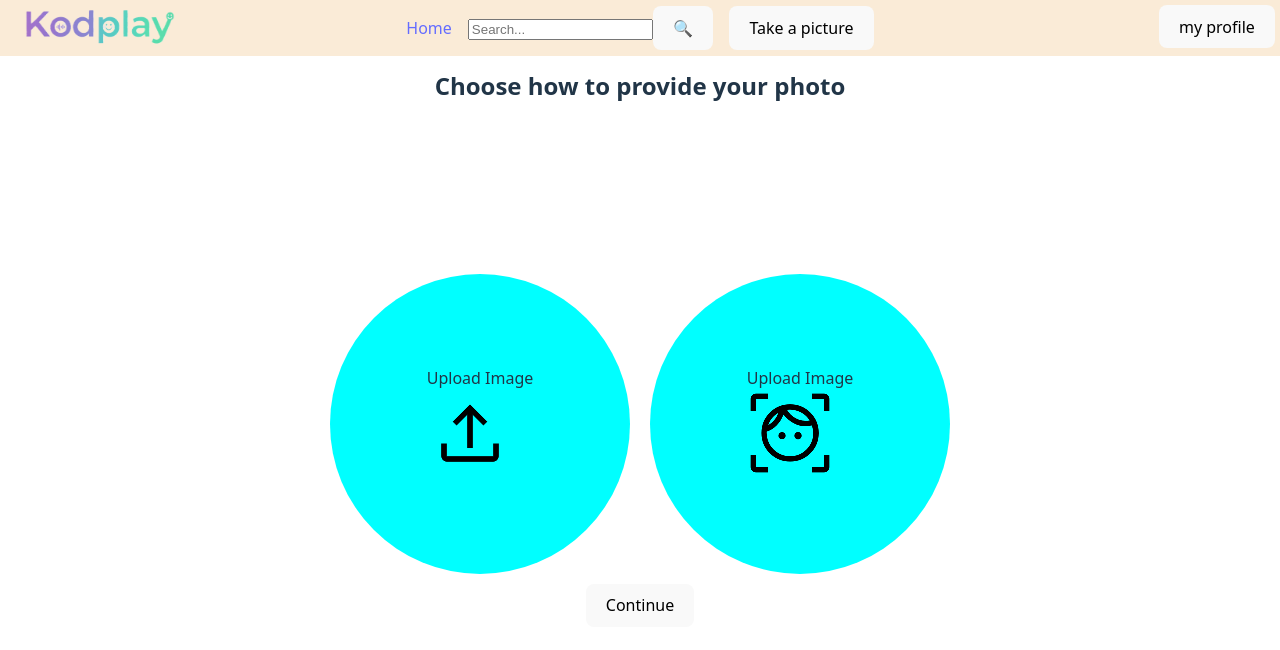
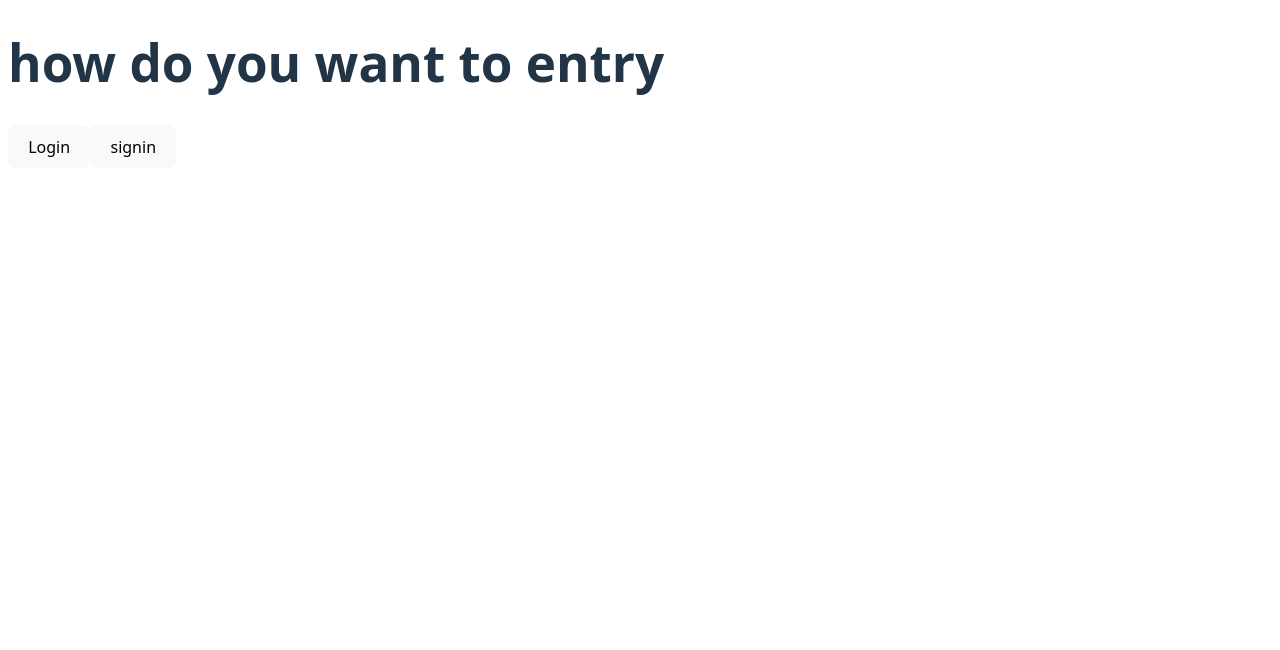
Before and after one commit to matanyaAlkobi/kodplay-client, a React (Vite) app: page / in a window 1280 px wide. Shown: the top 650 px of the page. Built offline with nearby package versions, Linux system fonts and the light colour scheme.

Commit message:
feat: Add entry and login pages, update routing
This commit introduces two new pages: an entry page and a login page. The routing configuration has been updated to include these pages, and removes react-router-dom dependency.

```diff
--- a/package.json
+++ b/package.json
@@ -12,8 +12,8 @@
   "dependencies": {
     "face-api.js": "^0.22.2",
     "react": "^19.1.1",
-    "react-router": "^7.9.1",
-    "react-router-dom": "^7.9.1"
+    "react-dom": "^19.1.1",
+    "react-router": "^7.9.1"
   },
   "devDependencies": {
     "@eslint/js": "^9.33.0",
--- a/src/router/Router.tsx
+++ b/src/router/Router.tsx
@@ -1,11 +1,15 @@
 import { BrowserRouter, Routes, Route } from "react-router";
 import { ImagePickerPage } from "../pages/ImagePickerPage.tsx";
 import Layout from "../components/application-layout/Layout.tsx";
+import Entry from "../pages/entry.tsx";
+import Login from "../pages/login.tsx";
 
 export default function Router() {
   return (
     <BrowserRouter>
       <Routes>
+            <Route path="/" element={<Entry/>}/>
+            <Route path="/login" element={<Login/>}/>
         <Route element={<Layout />}>
           <Route path="/" element={<ImagePickerPage />} />
         </Route>
```
Also changed, not shown: 1 other file (tests, documents, lock files or other folders).
